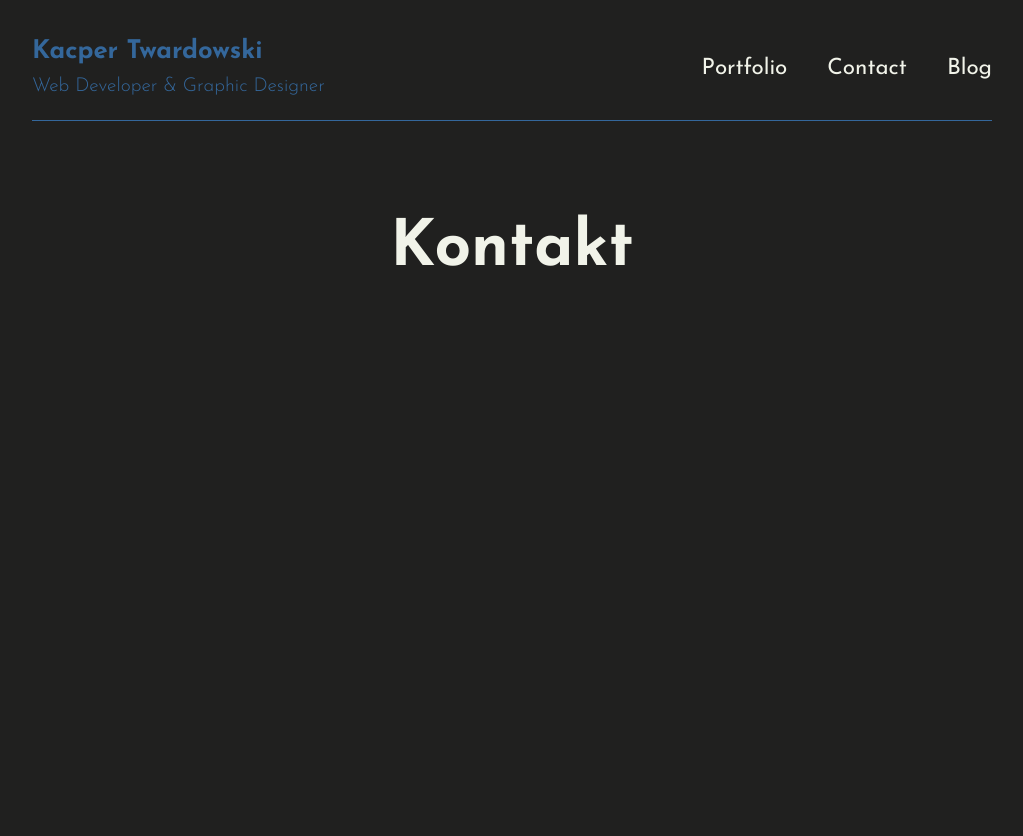
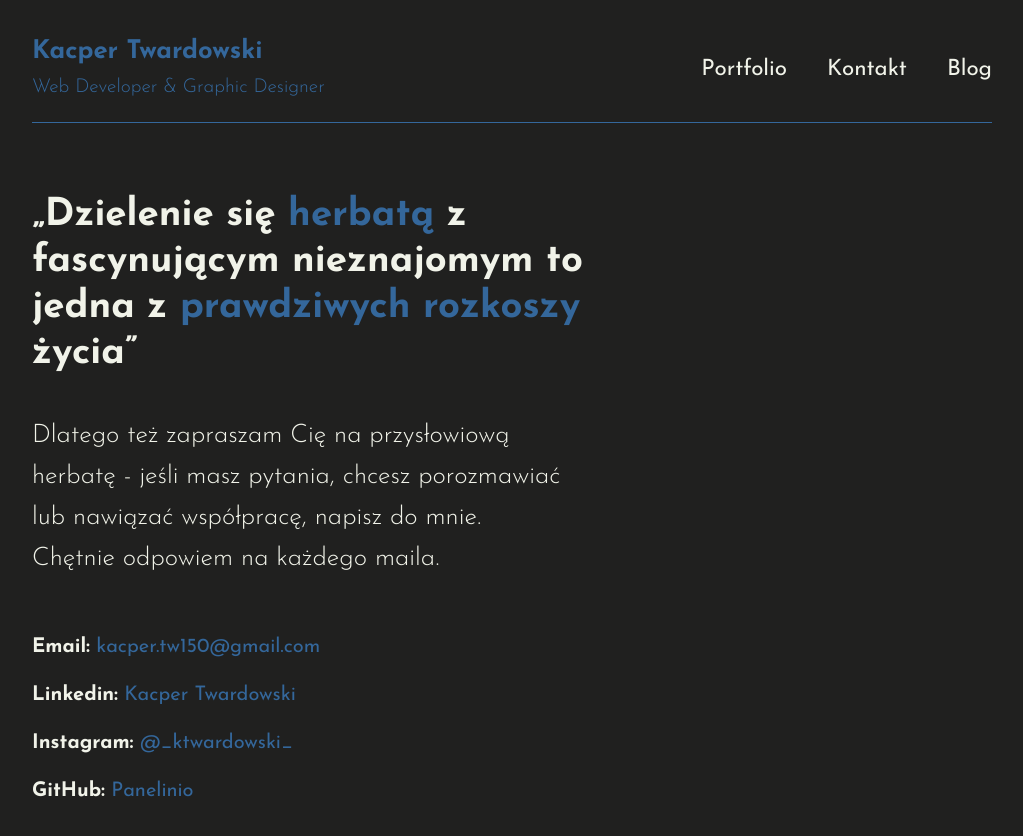
Before and after one commit to Panelinio/ktwardowski, an Astro site: page /contact in a window 1280 px wide. Shown: the whole page, without its empty margins (128-1151 px from the left). Before the commit the page ends 800 px from the top, so only its background shows below. Built offline with nearby package versions, Linux system fonts and the light colour scheme; Astro itself is replaced by a stand-in of ours; a web font is replaced by a local one.

Commit message:
Adjusting contact and landing page

```diff
--- a/src/layouts/Layout.astro
+++ b/src/layouts/Layout.astro
@@ -109,11 +109,12 @@ const { title } = Astro.props;
   }
 
   p {
-    font-size: 1.25rem;
-    line-height: 1.5;
+    font-size: 1.6rem;
+    font-weight: 300;
     max-width: 65ch;
     text-wrap: balance;
   }
+
   code {
     font-family:
       Menlo,
--- a/src/pages/blog.astro
+++ b/src/pages/blog.astro
@@ -12,7 +12,7 @@ import Card from "../components/Card.astro";
       </div>
       <nav>
         <a href="/portfolio/">Portfolio</a>
-        <a href="/contact/">Contact</a>
+        <a href="/contact/">Kontakt</a>
         <a href="/blog/">Blog</a>
       </nav>
     </header>
--- a/src/pages/contact.astro
+++ b/src/pages/contact.astro
@@ -12,20 +12,79 @@ import Card from "../components/Card.astro";
       </div>
       <nav>
         <a href="/portfolio/">Portfolio</a>
-        <a href="/contact/">Contact</a>
+        <a href="/contact/">Kontakt</a>
         <a href="/blog/">Blog</a>
       </nav>
     </header>
-    <h1>Kontakt</h1>
+    <article class="landing">
+      <section class="left">
+        <h1>
+          „Dzielenie się <b>herbatą</b> z fascynującym nieznajomym to jedna z <b>prawdziwych rozkoszy</b> życia”
+        </h1>
+        <p>
+          Dlatego też zapraszam Cię na przysłowiową herbatę - jeśli masz pytania, chcesz porozmawiać lub nawiązać współpracę, napisz do mnie. Chętnie odpowiem na każdego maila.
+        </p>
+        <ul>
+          <li>
+            <strong>Email: </strong><a href="mailto:kacper.tw150@gmail.com">kacper.tw150@gmail.com</a>
+          </li>
+          <li>
+            <strong>Linkedin: </strong><a href="https://www.linkedin.com/in/kacper-twardowski-a7b0a42a3/">Kacper Twardowski</a>
+          </li>
+          <li>
+            <strong>Instagram: </strong><a href="https://www.instagram.com/_ktwardowski_/">@_ktwardowski_</a>
+          </li>
+          <li>
+            <strong>GitHub: </strong><a href="https://github.com/Panelinio">Panelinio</a>
+          </li>
+        </ul>
+      </section>
+      <section class="right">
+
+      </section>
+    </article>
   </main>
 </Layout>
 
 <style>
+  header {
+    margin-bottom: 2rem;
+  }
+
   h1 {
-    font-size: 4rem;
+    font-size: 2.4rem;
     font-weight: 700;
-    line-height: 1;
-    text-align: center;
+    line-height: 1.2;
     margin-bottom: 1em;
   }
+  .landing {
+    display: flex;
+  }
+  .left{
+	width: 60%;
+	padding-right: 1rem;
+  }
+  .right {
+    width: 40%;
+  }
+  b {
+    color: var(--accent);
+  }
+  .left p{
+    margin-bottom: 2em;
+  }
+  .left ul {
+    list-style: none;
+    padding: 0;
+  }
+  .left ul li {
+    margin-bottom: 1rem;
+  }
+  .left ul li a {
+    color: var(--accent);
+    text-decoration: none;
+  }
+  .left ul li a:hover {
+    text-decoration: underline;
+  }
 </style>
--- a/src/pages/index.astro
+++ b/src/pages/index.astro
@@ -12,7 +12,7 @@ import Card from "../components/Card.astro";
       </div>
       <nav>
         <a href="/portfolio/">Portfolio</a>
-        <a href="/contact/">Contact</a>
+        <a href="/contact/">Kontakt</a>
         <a href="/blog/">Blog</a>
       </nav>
     </header>
@@ -20,10 +20,9 @@ import Card from "../components/Card.astro";
       <section class="left">
         <h1>Cześć, jestem <span>Kacper</span></h1>
         <p>
-          Programista, który lubi tworzyć nowe rzeczy. Na co dzień pracuję jako <strong
+          Wielbiciel kawy, muzyki rockowej i kreskówek. Na co dzień pracuję jako <strong
             >Web Developer</strong
-          > i <strong>Graphic Designer</strong>, a w wolnym czasie rozwijam
-          swoje umiejętności w innych dziedzinach IT.
+          > i <strong>Graphic Designer</strong>, a w wolnym czasie oddaję się rysunkom i siłowni.
         </p>
       </section>
       <section class="right"></section>
@@ -42,15 +41,16 @@ import Card from "../components/Card.astro";
     margin-bottom: 1em;
     text-wrap: balance;
   }
-
+  .landing {
+     display: flex;
+  }
   .left {
-	width: 30%;
+	width: 40%;
 	padding-right: 1rem;
   }
   .right {
-	width: 70%;
+	width: 60%;
   }
-
   span, strong {
 	color: var(--accent);
   }
```
Also changed, not shown: src/pages/portfolio.astro (+3 -18 lines).
